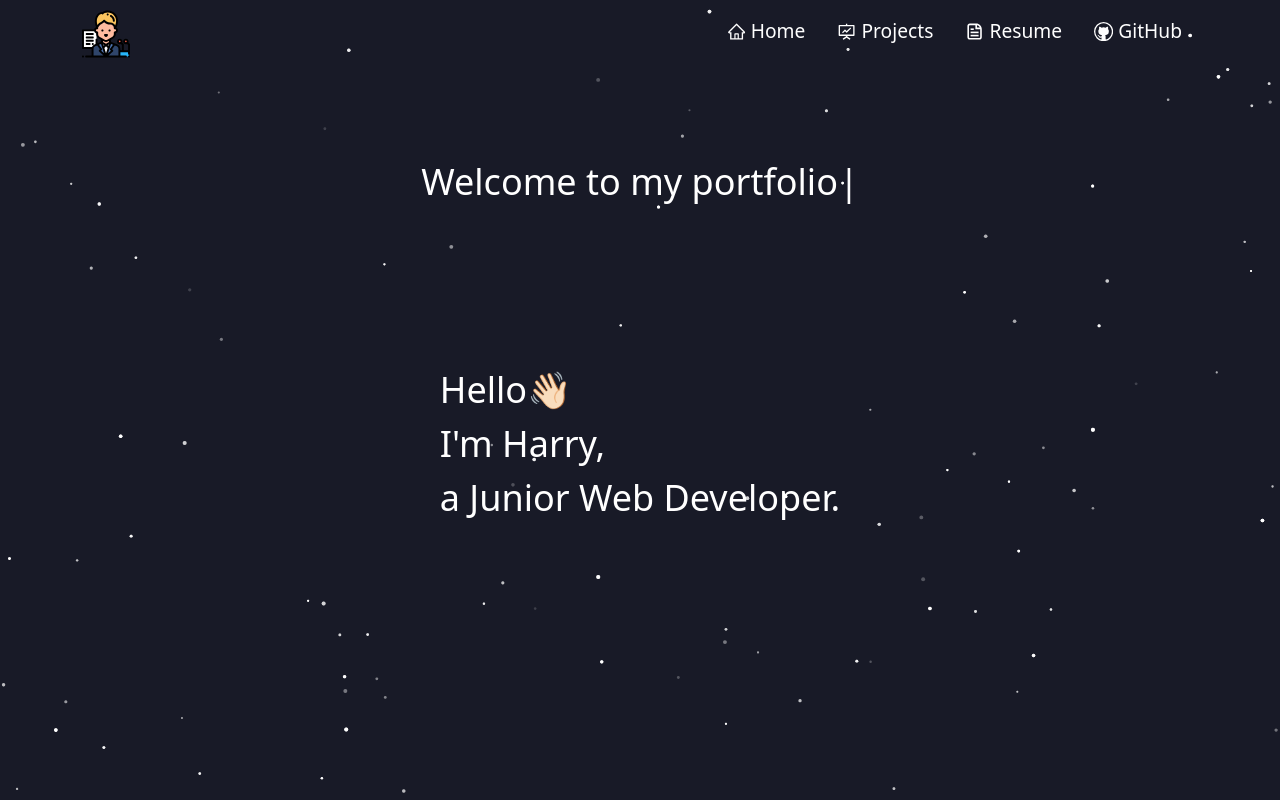
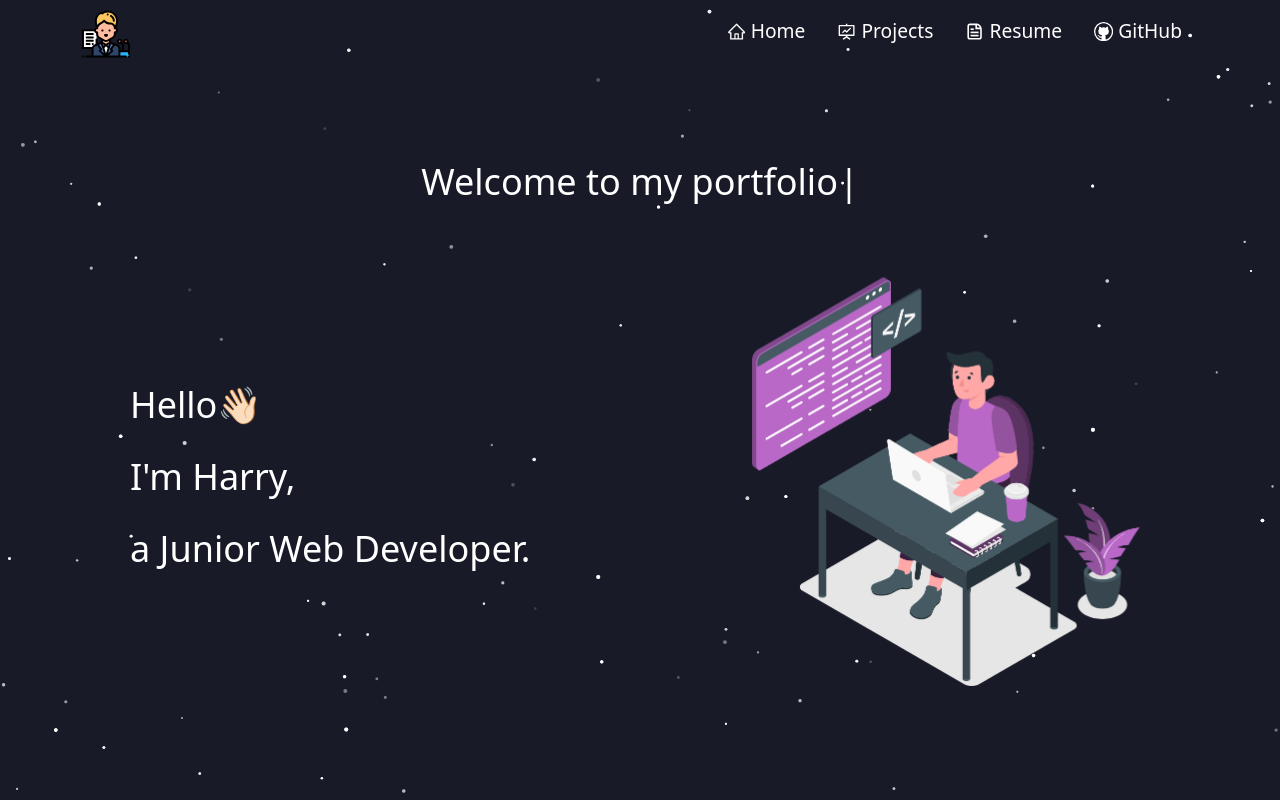
Before and after one commit to harry33321/harry33321.github.io, a React (Create React App) app: page / in a window 1280 px wide. Built offline with nearby package versions, Linux system fonts and the light colour scheme.

Commit message:
add home img

```diff
--- a/package.json
+++ b/package.json
@@ -12,6 +12,7 @@
     "react-bootstrap": "^2.1.1",
     "react-dom": "^17.0.2",
     "react-icons": "^4.3.1",
+    "react-reveal": "^1.2.2",
     "react-router-dom": "^6.2.1",
     "react-scripts": "5.0.0",
     "react-tsparticles": "^1.39.0",
--- a/public/style.css
+++ b/public/style.css
@@ -1,6 +1,8 @@
 * {
     z-index: 1;
     color: white;
+	/* padding: 0 !important;
+	margin: 0 !important; */
 }
 
 .purple {
@@ -139,11 +141,23 @@
 }
 
 .homeContent {
-	margin-top: 160px;
+	margin: 2rem 0;
 	display: flex;
-	justify-content: center;
+}
+
+.homeLeft {
+	width: 100%;
+	margin: auto 0;
+}
+
+.homeContent h2 {
+	margin: 0 3rem;
+	line-height: 2;
 	font-size: calc(20px + 2vmin);
-	line-height: 1.5;
+}
+
+.homeContent img {
+	width: calc(100px + 50vmin);
 }
 
 /* .Typewriter__wrapper {
@@ -176,6 +190,12 @@
 	60% { transform: rotate(0deg); }
 	/* Reset for the last half to pause */
 	100% { transform: rotate(0deg); }
+}
+
+@media (max-width: 767px) {
+	.homeContent {
+		flex-wrap: wrap;
+	}
 }
 
 /* --------------------------------------------------------------------- */
--- a/src/pages/Home.js
+++ b/src/pages/Home.js
@@ -1,16 +1,29 @@
 import React from 'react';
 import Type from './components/Type';
+import { Bounce, Fade, Flip, Zoom } from 'react-reveal';
+import homeLogo from '../Assets/HomeLogo.svg';
+import { Col, Container, Row } from 'react-bootstrap';
+
 
 export default function Home() {
 
 	return (
 		<div>
 			<h1 className='homeHeader'>
-				<Type /><br/>
+				<Type /><br />
 			</h1>
-			<h2 className='homeContent'>
-				<p>Hello<span className="wave">👋🏻</span><br />I'm Harry, <br />a Junior Web Developer.</p>
-			</h2>
-		</div>
+			<Container className='homeContent'>
+				<Bounce bottom cascade >
+					<div className="homeLeft">
+						<h2>
+							<p>Hello<span className="wave">👋🏻</span><br />I'm Harry, <br />a Junior Web Developer.</p>
+						</h2>
+					</div>
+				</Bounce>
+				<Flip right>
+					<img src={homeLogo} alt="homeLogo" />
+				</Flip>
+			</Container >
+		</div >
 	)
 }
--- a/src/pages/Projects.js
+++ b/src/pages/Projects.js
@@ -1,13 +1,14 @@
 import React from 'react';
 import { Col, Container, Row } from 'react-bootstrap';
 import ProjectCard from "./components/ProjectCard";
-import NumberGuesser from "../Assets/Number-Guesser.png"
-import FindYourHat from "../Assets/Find-Your-Hat.png"
-import ColmarAcademy from "../Assets/Colmar-Academy.png"
-import Ravenous from "../Assets/Ravenous.png"
-import Jammming from "../Assets/Jammming.png"
-import TaskManager from "../Assets/Task-Manager.png"
-import MyPortfolio from "../Assets/MyPortfolio.png"
+import NumberGuesser from "../Assets/Number-Guesser.png";
+import FindYourHat from "../Assets/Find-Your-Hat.png";
+import ColmarAcademy from "../Assets/Colmar-Academy.png";
+import Ravenous from "../Assets/Ravenous.png";
+import Jammming from "../Assets/Jammming.png";
+import TaskManager from "../Assets/Task-Manager.png";
+import MyPortfolio from "../Assets/MyPortfolio.png";
+import { Bounce, Fade, Flip } from 'react-reveal';
 
 
 export default function Projects() {
@@ -88,6 +89,7 @@ export default function Projects() {
     }
     window.addEventListener("scroll", reveal);
 
+
     return (
         <Container className="projectPage">
             <h1 className="ta-c">
@@ -96,13 +98,15 @@ export default function Projects() {
             <p className='ta-c'>
                 Here are a few projects I've worked on recently.
             </p>
+            <Bounce bottom cascade>
                 <Row>
                     {projects.map((project, index) => (
-                    <Col md={6} xxl={4} className="projectCol reveal active" key={index}>
+                        <Col md={6} xxl={4} className="projectCol" key={index}>
                             <ProjectCard project={project} />
                         </Col>
                     ))}
                 </Row>
+            </Bounce>
         </Container>
     )
 }
```
Also changed, not shown: src/Assets/HomeLogo.svg (added), 1 other file (tests, documents, lock files or other folders). Lines whose indentation alone changed are shown as unchanged.
